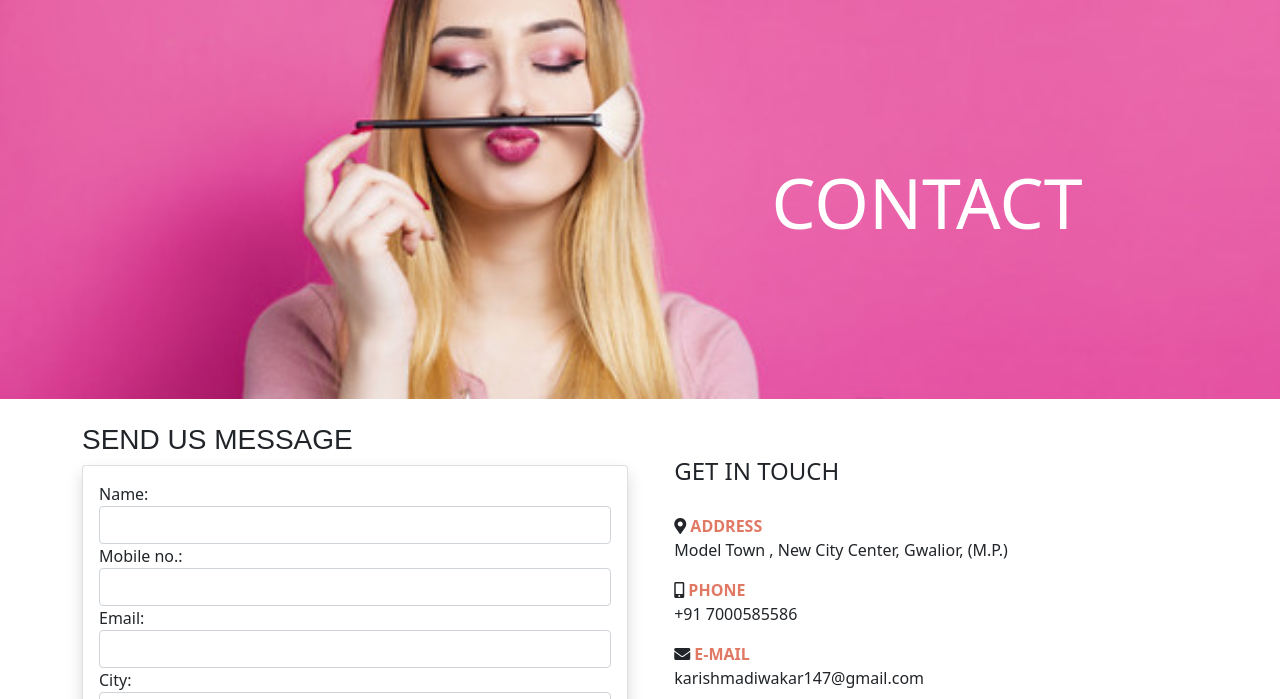
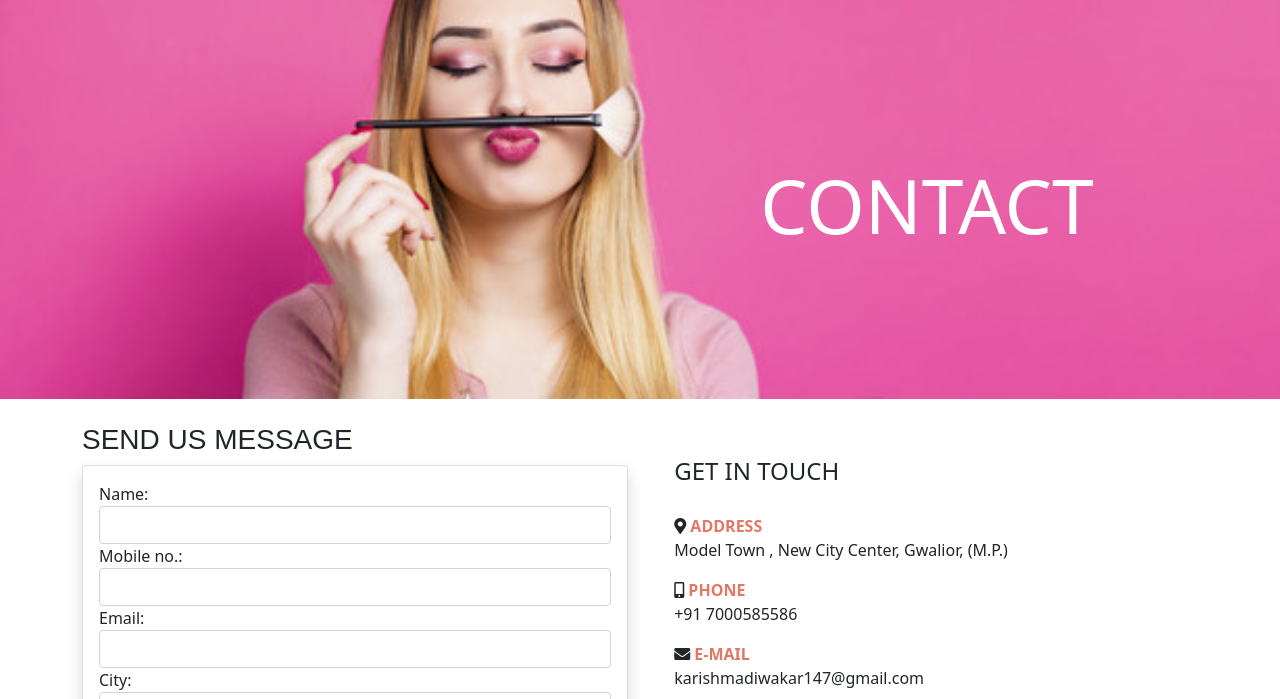
Before and after one commit to karishmadiwakar/beauty, a plain HTML site: page contact_us.html in a window 1280 px wide. Shown: the part 101-800 px from the top of the page. Drawn offline with nearby package versions, Linux system fonts and the light colour scheme; a web font is replaced by a local one.

Commit message:
Update contact_us.html

```diff
--- a/contact_us.html
+++ b/contact_us.html
@@ -56,7 +56,7 @@
 
   }
   .a{
-  	font-size: 70px;
+  	font-size: 75px;
     position: relative;
     top: 261px;
     left: 287px;
```
